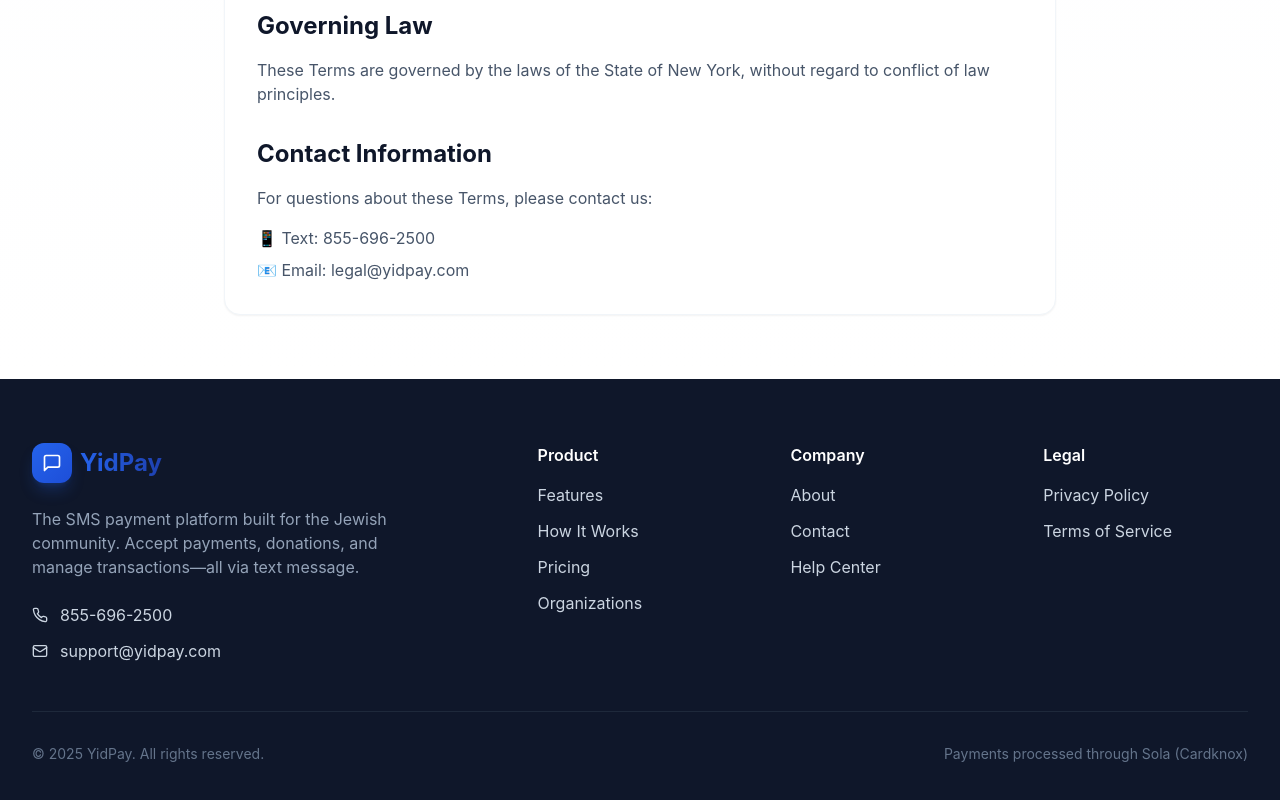
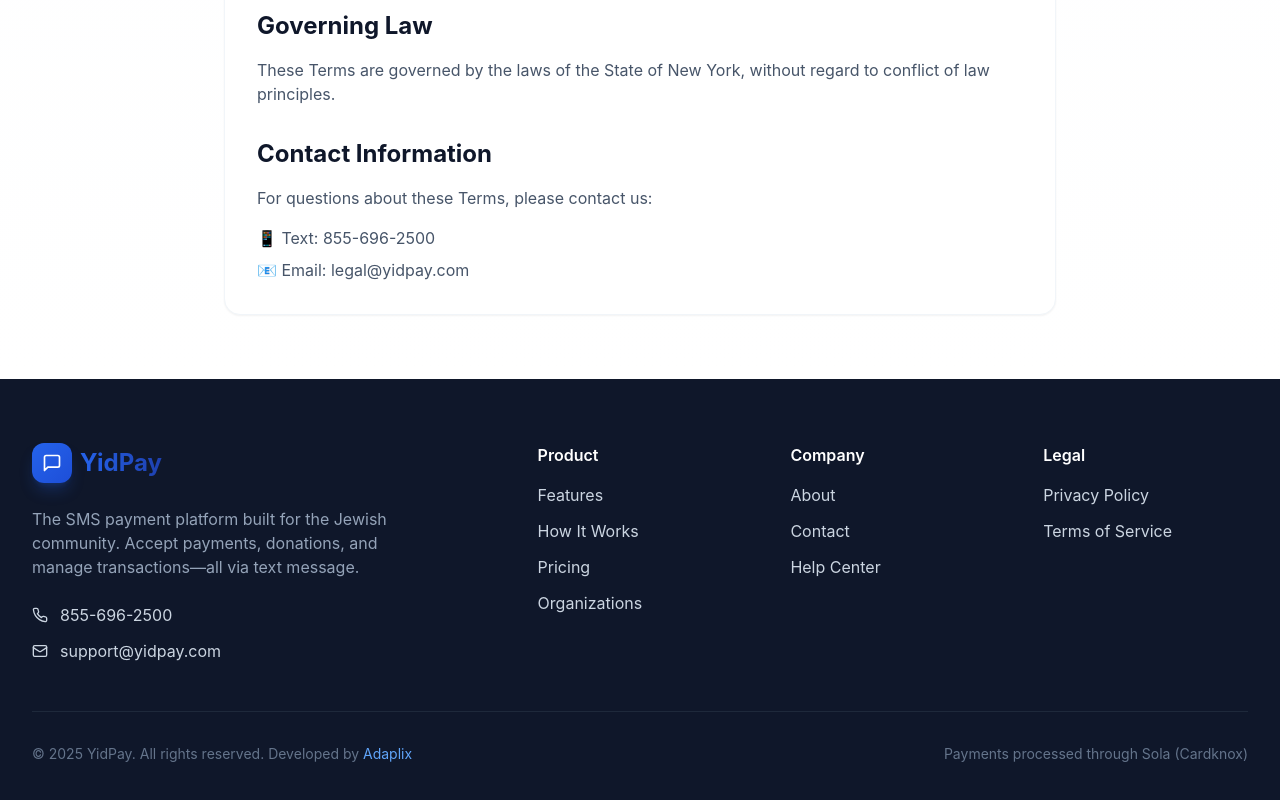
Before and after one commit to harmonysheets/yidpay-website, a React (Vite) app: page /terms in a window 1280 px wide. Shown: the part 2843-3643 px from the top of the page. Built offline with nearby package versions, Linux system fonts and the light colour scheme.

Commit message:
Add Adaplix developer credit to footer

```diff
--- a/Components/layout/Footer.jsx
+++ b/Components/layout/Footer.jsx
@@ -104,7 +104,15 @@
         {/* Bottom Bar */}
         <div className="border-t border-slate-800 mt-12 pt-8 flex flex-col md:flex-row justify-between items-center gap-4">
           <p className="text-slate-500 text-sm">
-            © {currentYear} YidPay. All rights reserved.
+            © {currentYear} YidPay. All rights reserved. Developed by{' '}
+            <a
+              href="https://adaplix.com"
+              target="_blank"
+              rel="noopener noreferrer"
+              className="text-blue-400 hover:text-blue-300 transition-colors"
+            >
+              Adaplix
+            </a>
           </p>
           <div className="flex items-center gap-6">
             <span className="text-sm text-slate-500">
```
